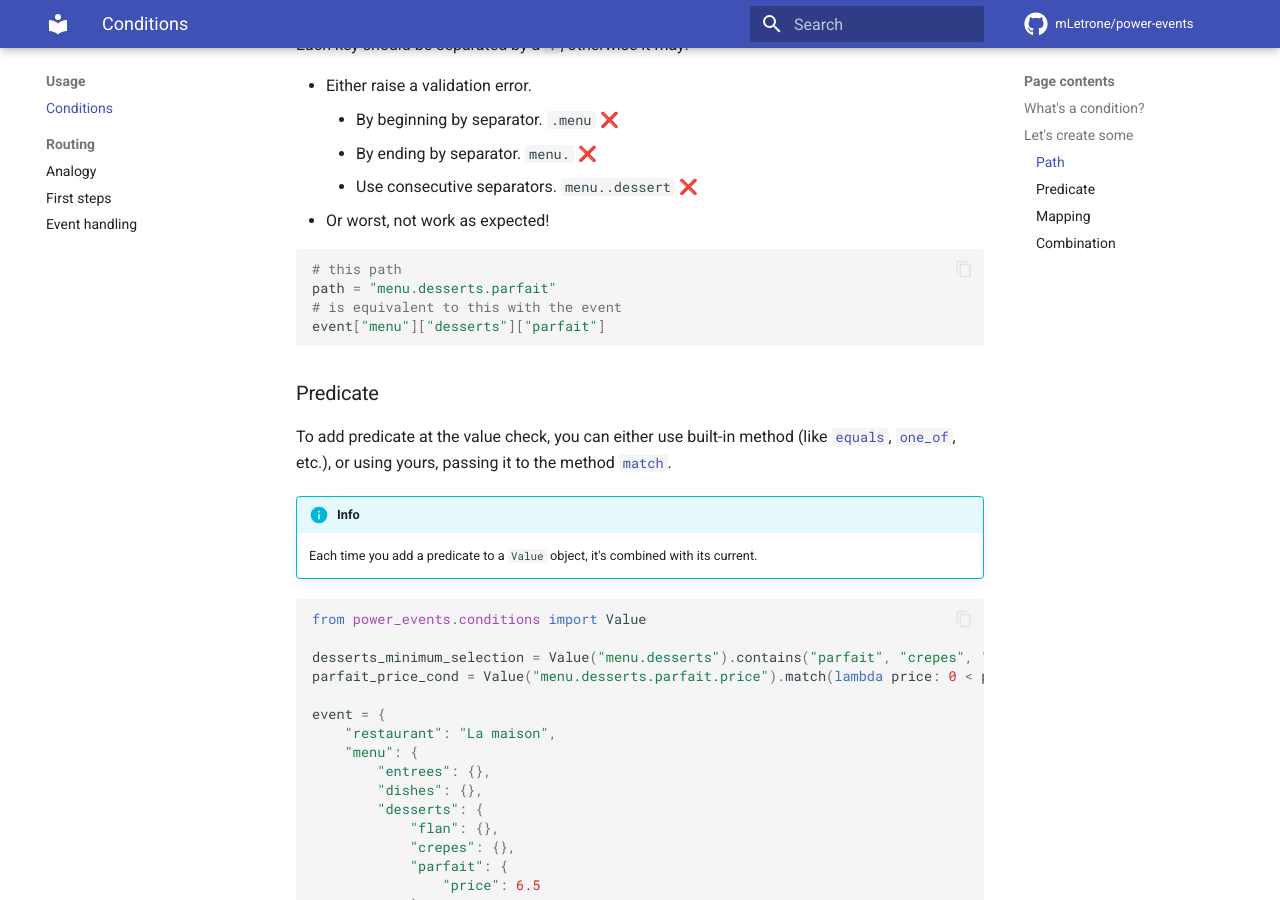
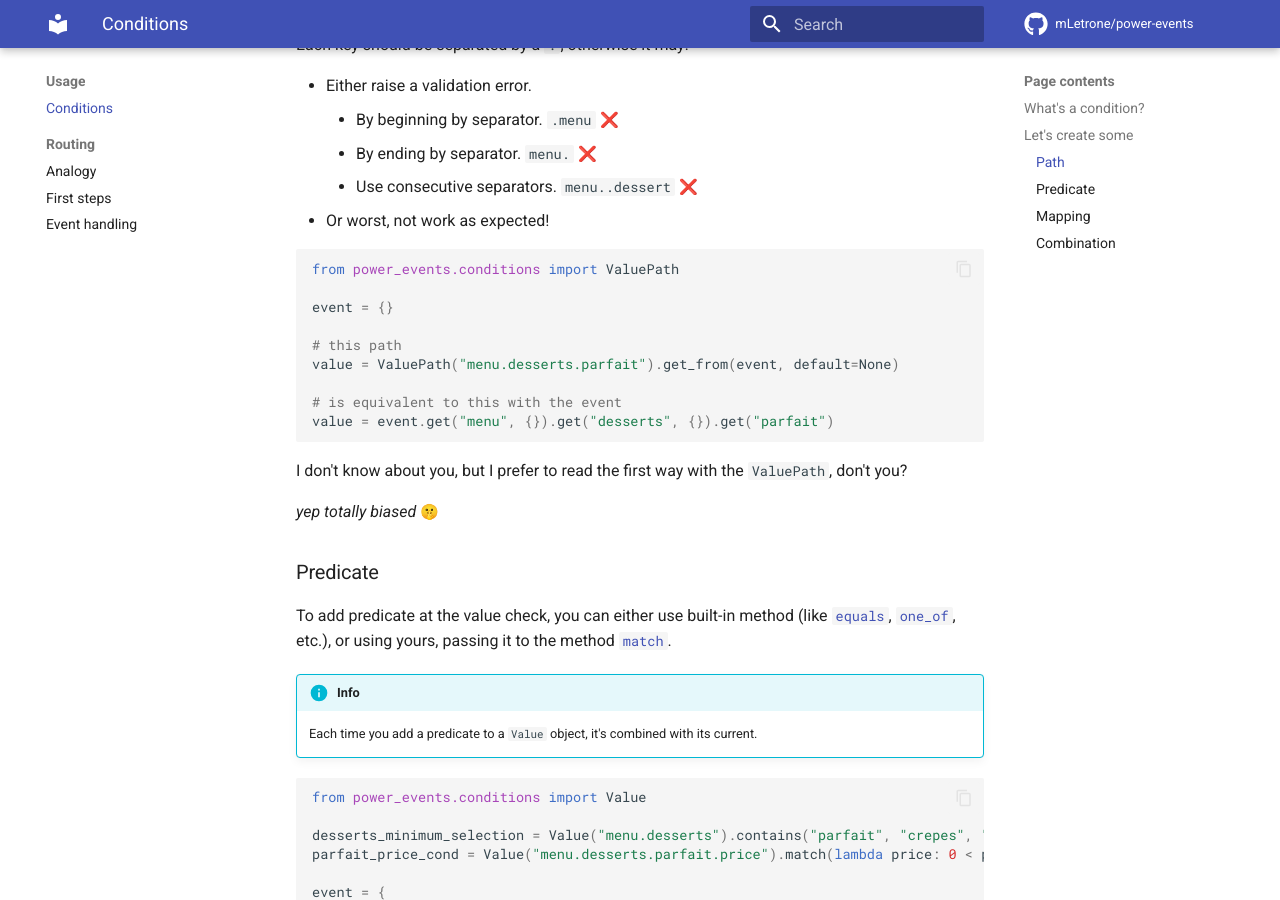
Before and after one commit to mLetrone/power-events, an MkDocs documentation site: the page built from docs/usage/conditions.md, in a window 1280 px wide and 900 px high, scrolled down 982 px. Built offline with MkDocs 1.6.1 and Material for MkDocs 9.7.7, drawn with Linux system fonts in a browser that asks for light colours; emoji names are drawn with the system emoji font; comment, search, counter and statistics services are not loaded; the version menu is left out.

Commit message:
:memo: docs: add documentation
- ValuePath
- similarities with FastAPi and powertools

````diff
--- a/docs/usage/conditions.md
+++ b/docs/usage/conditions.md
@@ -54,12 +54,22 @@ otherwise it may:
     - Use consecutive separators. `menu..dessert` :x:
 - Or worst, not work as expected!
 
+
 ```python
+from power_events.conditions import ValuePath
+
+event = {}
+
 # this path
-path = "menu.desserts.parfait"
+value = ValuePath("menu.desserts.parfait").get_from(event, default=None)
+
 # is equivalent to this with the event
-event["menu"]["desserts"]["parfait"]
+value = event.get("menu", {}).get("desserts", {}).get("parfait")
 ```
+
+I don't know about you, but I prefer to read the first way with the `ValuePath`, don't you?
+
+_yep totally biased :shushing_face:_
 
 ### Predicate
 
````
Also changed, not shown: docs/usage/index.md (+3 -1 lines).
